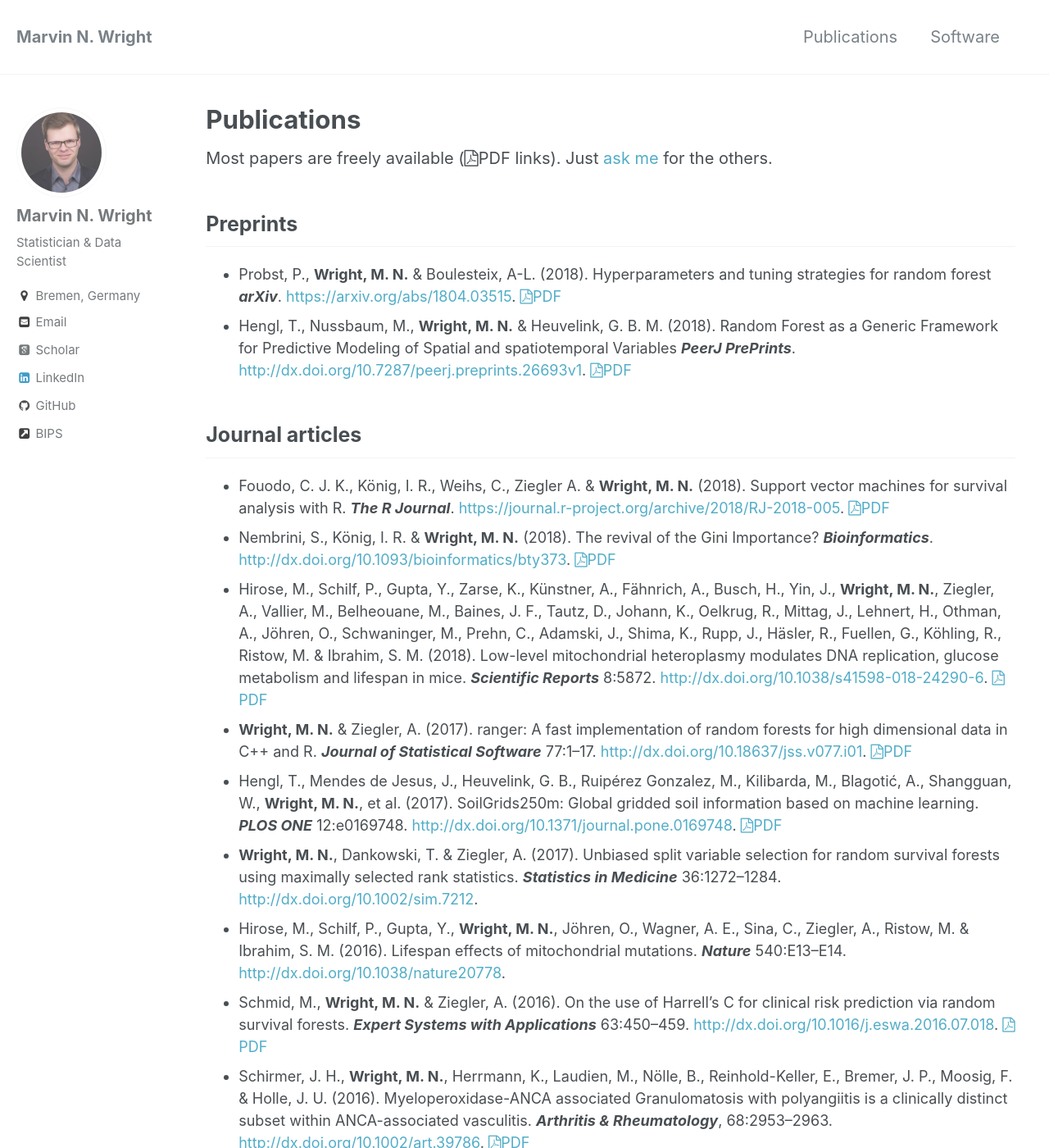
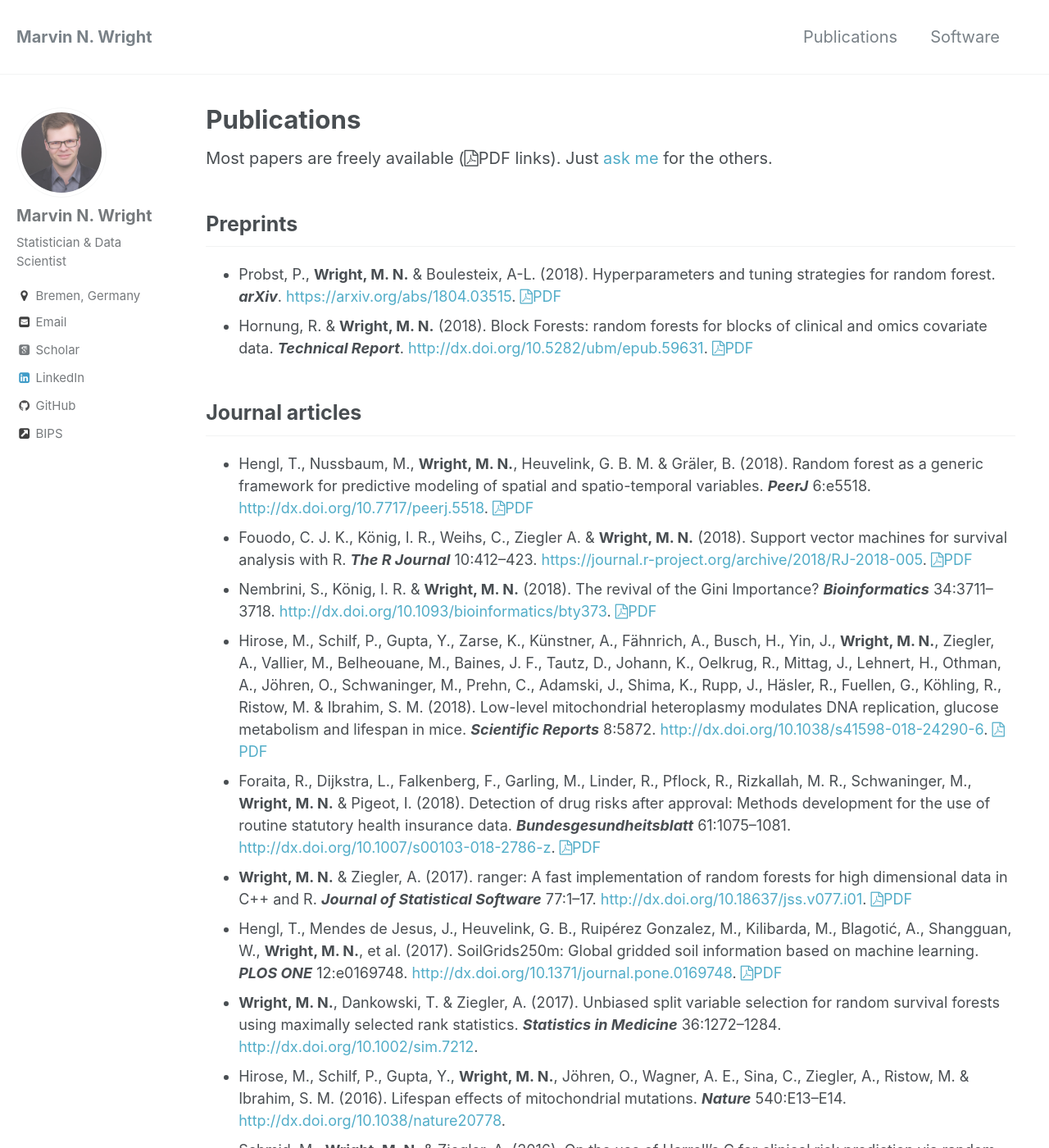
Before and after one commit to mnwright/mnwright.github.io, a Jekyll site: the page built from _pages/publications.md, in a window 1280 px wide and 1400 px high. Shown: the whole window at 82% size. Built offline with Jekyll 4.4.1, drawn with Linux system fonts in a browser that asks for light colours; some web fonts are replaced.

Commit message:
update publication list

```diff
--- a/_pages/publications.md
+++ b/_pages/publications.md
@@ -6,13 +6,15 @@ permalink: /publications/
 Most papers are freely available (<i class="fa fa-file-pdf-o"></i>PDF links). Just <a href="mailto:web@wrig.de">ask me</a> for the others.
 
 ## Preprints
-* {:.pub} Probst, P., **Wright, M. N.** & Boulesteix, A-L. (2018). Hyperparameters and tuning strategies for random forest ***arXiv***. <https://arxiv.org/abs/1804.03515>. <a href="https://arxiv.org/pdf/1804.03515"><i class="fa fa-file-pdf-o"></i>PDF</a>
-* {:.pub} Hengl, T., Nussbaum, M., **Wright, M. N.** & Heuvelink, G. B. M. (2018). Random Forest as a Generic Framework for Predictive Modeling of Spatial and spatiotemporal Variables ***PeerJ PrePrints***. <http://dx.doi.org/10.7287/peerj.preprints.26693v1>. <a href="https://peerj.com/preprints/26693.pdf"><i class="fa fa-file-pdf-o"></i>PDF</a>
+* {:.pub} Probst, P., **Wright, M. N.** & Boulesteix, A-L. (2018). Hyperparameters and tuning strategies for random forest. ***arXiv***. <https://arxiv.org/abs/1804.03515>. <a href="https://arxiv.org/pdf/1804.03515"><i class="fa fa-file-pdf-o"></i>PDF</a>
+* {:.pub} Hornung, R. & **Wright, M. N.** (2018). Block Forests: random forests for blocks of clinical and omics covariate data. ***Technical Report***. <http://dx.doi.org/10.5282/ubm/epub.59631>. <a href="https://epub.ub.uni-muenchen.de/59631/1/TR.pdf"><i class="fa fa-file-pdf-o"></i>PDF</a>
 
 ## Journal articles
-* {:.pub} Fouodo, C. J. K., König, I. R., Weihs, C., Ziegler A. & **Wright, M. N.** (2018). Support vector machines for survival analysis with R. ***The R Journal***. <https://journal.r-project.org/archive/2018/RJ-2018-005>. <a href="https://journal.r-project.org/archive/2018/RJ-2018-005/RJ-2018-005.pdf"><i class="fa fa-file-pdf-o"></i>PDF</a>
-* {:.pub} Nembrini, S., König, I. R. & **Wright, M. N.** (2018). The revival of the Gini Importance? ***Bioinformatics***. <http://dx.doi.org/10.1093/bioinformatics/bty373>. <a href="https://academic.oup.com/bioinformatics/advance-article-pdf/doi/10.1093/bioinformatics/bty373/24804368/bty373.pdf"><i class="fa fa-file-pdf-o"></i>PDF</a>
+* {:.pub} Hengl, T., Nussbaum, M., **Wright, M. N.**, Heuvelink, G. B. M. & Gräler, B. (2018). Random forest as a generic framework for predictive modeling of spatial and spatio-temporal variables. ***PeerJ*** 6:e5518. <http://dx.doi.org/10.7717/peerj.5518>. <a href="https://peerj.com/articles/5518.pdf"><i class="fa fa-file-pdf-o"></i>PDF</a>
+* {:.pub} Fouodo, C. J. K., König, I. R., Weihs, C., Ziegler A. & **Wright, M. N.** (2018). Support vector machines for survival analysis with R. ***The R Journal*** 10:412–423. <https://journal.r-project.org/archive/2018/RJ-2018-005>. <a href="https://journal.r-project.org/archive/2018/RJ-2018-005/RJ-2018-005.pdf"><i class="fa fa-file-pdf-o"></i>PDF</a>
+* {:.pub} Nembrini, S., König, I. R. & **Wright, M. N.** (2018). The revival of the Gini Importance? ***Bioinformatics*** 34:3711–3718. <http://dx.doi.org/10.1093/bioinformatics/bty373>. <a href="https://academic.oup.com/bioinformatics/advance-article-pdf/doi/10.1093/bioinformatics/bty373/24804368/bty373.pdf"><i class="fa fa-file-pdf-o"></i>PDF</a>
 * {:.pub} Hirose, M., Schilf, P., Gupta, Y., Zarse, K., Künstner, A., Fähnrich, A., Busch, H., Yin, J., **Wright, M. N.**, Ziegler, A., Vallier, M., Belheouane, M., Baines, J. F., Tautz, D., Johann, K., Oelkrug, R., Mittag, J., Lehnert, H., Othman, A., Jöhren, O., Schwaninger, M., Prehn, C., Adamski, J., Shima, K., Rupp, J., Häsler, R., Fuellen, G., Köhling, R., Ristow, M. & Ibrahim, S. M. (2018). Low-level mitochondrial heteroplasmy modulates DNA replication, glucose metabolism and lifespan in mice. ***Scientific Reports*** 8:5872. <http://dx.doi.org/10.1038/s41598-018-24290-6>. <a href="https://www.nature.com/articles/s41598-018-24290-6.pdf"><i class="fa fa-file-pdf-o"></i>PDF</a>
+* {:.pub} Foraita, R., Dijkstra, L., Falkenberg, F., Garling, M., Linder, R., Pflock, R., Rizkallah, M. R., Schwaninger, M., **Wright, M. N.** & Pigeot, I. (2018). Detection of drug risks after approval: Methods development for the use of routine statutory health insurance data. ***Bundesgesundheitsblatt*** 61:1075–1081. <http://dx.doi.org/10.1007/s00103-018-2786-z>. <a href="https://link.springer.com/content/pdf/10.1007%2Fs00103-018-2786-z.pdf"><i class="fa fa-file-pdf-o"></i>PDF</a>
 * {:.pub} **Wright, M. N.** & Ziegler, A. (2017). ranger: A fast implementation of random forests for high dimensional data in C++ and R. ***Journal of Statistical Software*** 77:1–17. <http://dx.doi.org/10.18637/jss.v077.i01>. <a href="https://www.jstatsoft.org/index.php/jss/article/view/v077i01/v77i01.pdf"><i class="fa fa-file-pdf-o"></i>PDF</a>
 * {:.pub} Hengl, T., Mendes de Jesus, J., Heuvelink, G. B., Ruipérez Gonzalez, M., Kilibarda, M., Blagotić, A., Shangguan, W., **Wright, M. N.**, et al. (2017). SoilGrids250m: Global gridded soil information based on machine learning. ***PLOS ONE*** 12:e0169748. <http://dx.doi.org/10.1371/journal.pone.0169748>. <a href="http://journals.plos.org/plosone/article/file?id=10.1371/journal.pone.0169748&type=printable"><i class="fa fa-file-pdf-o"></i>PDF</a>
 * {:.pub} **Wright, M. N.**, Dankowski, T. & Ziegler, A. (2017). Unbiased split variable selection for random survival forests using maximally selected rank statistics. ***Statistics in Medicine*** 36:1272–1284. <http://dx.doi.org/10.1002/sim.7212>.
```
